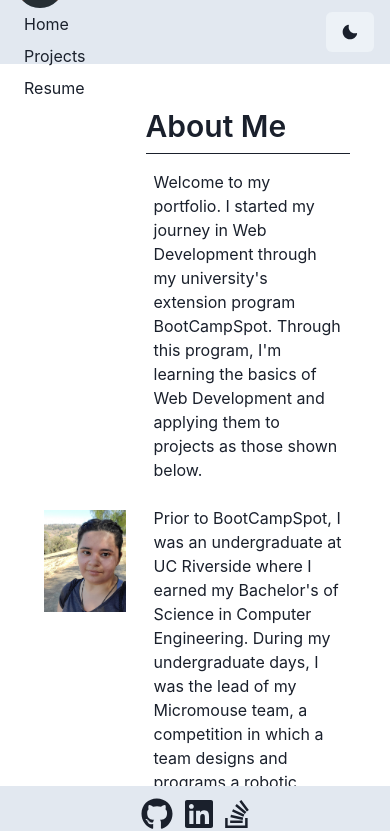
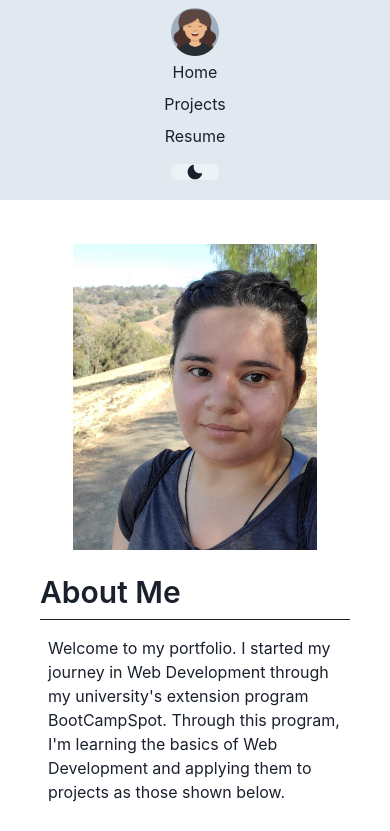
Before and after one commit to s-cabrera/Portfolio, a React (Create React App) app in the folder portfolio/: page / in a window 390 px wide. Shown: the top 831 px of the page. Built offline with nearby package versions, Linux system fonts and the light colour scheme.

Commit message:
Adjusted Responsive Design for Portfolio content, header, and footer

```diff
--- a/portfolio/src/pages/AboutMe.js
+++ b/portfolio/src/pages/AboutMe.js
@@ -13,19 +13,29 @@ import {
 
 function AboutMe(props) {
     return (
-        <Flex direction="row" alignItems="center" p={8}>
+        <Flex
+            direction={{
+                base:"column",
+                md:"row"
+            }}
+            alignItems={"center"}
+            p={8}
+        >
             <Image
                 m={3}
                 // p={2}
                 // backgroundColor="blue.200"
                 // border="1px"
-                boxSize="25%"
+                boxSize={{
+                    base:"75%",
+                    md:"25%"
+                }}
                 objectFit="cover"
                 src={developer_photo}
                 alt="Developer_Photo"
 
             />
-            <Stack direction="column" p={2} >
+            <Stack direction="column" p={2} h="full" >
                 <Text
                     fontSize="3xl"
                     fontWeight="semibold"
--- a/portfolio/src/pages/Contact.js
+++ b/portfolio/src/pages/Contact.js
@@ -1,9 +1,10 @@
+/*
 // import React, { useState }  from "react";
 
 // Here we import a helper function that will check if the email is valid
 // import { validateEmail } from '../utils/helpers';
 
-function Contact() {
+// function Contact() {
     // const [email, setEmail] = useState('');
     // const [message, setMessage] = useState('');
     // const [name, setName] = useState('');
@@ -59,9 +60,9 @@ function Contact() {
     //         setErrorMessage('');
     //   };
 
-    return (
-        <div>
-        {/* <form className="row justify-content-start text-start ms-2 col-10 col-lg-8 col-md-10 col-sm-10 py-3">
+    // return (
+    //     <div>
+         <form className="row justify-content-start text-start ms-2 col-10 col-lg-8 col-md-10 col-sm-10 py-3">
             <h3 className="">Contact</h3>
             <div className="">
                 <div className="mb-3">
@@ -105,9 +106,10 @@ function Contact() {
             <div className="ms-2">
               <p className="ps-2 error-text">{errorMessage}</p>
             </div>
-          )} */}
-        </div>
-    );
-}
+          )}
+        // </div>
+    // );
+// }
 
-export default Contact;
+// export default Contact;
+*/
--- a/portfolio/src/pages/Footer.js
+++ b/portfolio/src/pages/Footer.js
@@ -20,7 +20,8 @@ function Footer(props) {
         <Box
             as="footer"
             bg={useColorModeValue('gray.200', 'gray.700')}
-            sx={{ position: 'sticky', bottom: '0', }}
+            // sx={{ position: 'sticky', bottom: '0', }}
+            h="full"
             // border="1px"
         >
             <Center>
--- a/portfolio/src/pages/Header.js
+++ b/portfolio/src/pages/Header.js
@@ -18,7 +18,7 @@ const NavLink = (props) => (
   <Link
     px={2}
     py={1}
-    me={2}
+    me={{base: 0, sm: 2}}
     rounded={'md'}
     _hover={{
       textDecoration: 'none',
@@ -35,20 +35,30 @@ export default function Header({handlePageChange}) {
   const { colorMode, toggleColorMode } = useColorMode();
   // const { isOpen, onOpen, onClose } = useDisclosure();
   return (
-    <>
-      <Box bg={useColorModeValue('gray.200', 'gray.700')} px={4} height="maxHeight">
-        <Flex h={16} alignItems={'center'} justifyContent={'space-between'}>
+      <Box
+        bg={useColorModeValue('gray.200', 'gray.700')}
+        height="max-content"
+        py={2}
+        px={{ base:0, sm:2}}
+      >
+        <Flex
+          direction={{ base:"column", sm:"row" }}
+          alignItems={{ base:"center", sm:"center" }}
+          justifyContent={{base:"center", sm:"space-between"}}
+          // border="1px solid red"
+        >
           <Flex
             direction={{
               base:"column",
               sm:"row"
             }}
             alignItems={{
-              base:"start",
+              base:"center",
               sm:"center"
             }}
+            // border="1px solid aqua"
           >
-            <Avatar src={avatar} me={2}/>
+            <Avatar src={avatar} me={{base:0, sm:2}}/>
             <NavLink
                 href="#about-me"
                 text="Home"
@@ -70,12 +80,11 @@ export default function Header({handlePageChange}) {
                 handlePageChange={handlePageChange}
             />
           </Flex>
-          <Button onClick={toggleColorMode}>
+          <Button onClick={toggleColorMode} h="full" m={3}>
               {colorMode === 'light' ? <MoonIcon /> : <SunIcon />}
           </Button>
 
         </Flex>
       </Box>
-    </>
   );
 }
--- a/portfolio/src/pages/PortfolioContainer.js
+++ b/portfolio/src/pages/PortfolioContainer.js
@@ -1,7 +1,7 @@
 import React, { useState } from 'react';
 import Header from "./Header";
 import AboutMe from "./AboutMe";
-import Contact from "./Contact";
+// import Contact from "./Contact";
 import Portfolio from "./Portfolio";
 import Resume from "./Resume";
 
@@ -19,9 +19,9 @@ export default function PortfolioContainer() {
     if (currentPage === 'Resume') {
         return <Resume />;
       }
-    if (currentPage === 'Contact') {
-        return <Contact />;
-    }
+    // if (currentPage === 'Contact') {
+    //     return <Contact />;
+    // }
     return <AboutMe />;
   };
 
--- a/portfolio/src/pages/Resume.js
+++ b/portfolio/src/pages/Resume.js
@@ -1,35 +1,48 @@
 //Imports
 import React from "react";
 
+import {
+    Box,
+    Link,
+    // Heading,
+    Text,
+    // List,
+    ListItem,
+    // ListIcon,
+    // OrderedList,
+    UnorderedList
+} from "@chakra-ui/react"
+
+
 function Resume(props) {
     return (
-        <div className="ps-2 text-start py-3">
-            <p className="fs-5 text text-decoration-underline" >Resume</p>
-            <a href="https://docs.google.com/document/d/1NJH6z2xB7R2hKH3Lv2bGI11YP1hH4gKq3eATM1iFm5I/edit"
-                className="text-decoration-none my-4" rel="noreferrer" target="_blank">
+        <Box h="full" p={3}>
+            <Text fontSize="xl" fontWeight="semibold">Resume</Text>
+            <Link href="https://docs.google.com/document/d/1NJH6z2xB7R2hKH3Lv2bGI11YP1hH4gKq3eATM1iFm5I/edit"
+                color="blue.500" rel="noreferrer" target="_blank">
                 Click to View Resume
-            </a>
-            <p className="fs-5 text text-decoration-underline" >Front-end Proficiencies</p>
-            <ul className="skill-list">
-                <li>HTML</li>
-                <li>CSS</li>
-                <li>JavaScript</li>
-                <li>JQuery</li>
-                <li>Bootstrap</li>
-                <li>Handlebars</li>
-                <li>React.js</li>
-            </ul>
-            <p className="fs-5 text text-decoration-underline" >Back-end Proficiencies</p>
-            <ul className="skill-list">
-                <li>Node.js</li>
-                <li>APIs</li>
-                <li>Express</li>
-                <li>MySQL, Sequelize</li>
-                <li>MongoDB, Mongoose</li>
-                <li>REST</li>
-                <li>GraphQL</li>
-            </ul>
-        </div>
+            </Link>
+            <Text fontSize="xl" fontWeight="semibold">Front-end Proficiencies</Text>
+            <UnorderedList className="skill-list">
+                <ListItem>HTML</ListItem>
+                <ListItem>CSS</ListItem>
+                <ListItem>JavaScript</ListItem>
+                <ListItem>JQuery</ListItem>
+                <ListItem>Bootstrap</ListItem>
+                <ListItem>Handlebars</ListItem>
+                <ListItem>React.js</ListItem>
+            </UnorderedList>
+            <Text fontSize="xl" fontWeight="semibold">Back-end Proficiencies</Text>
+            <UnorderedList className="skill-list" h="full">
+                <ListItem>Node.js</ListItem>
+                <ListItem>APIs</ListItem>
+                <ListItem>Express</ListItem>
+                <ListItem>MySQL / Sequelize</ListItem>
+                <ListItem>MongoDB / Mongoose</ListItem>
+                <ListItem>REST</ListItem>
+                <ListItem h="full">GraphQL</ListItem>
+            </UnorderedList>
+        </Box>
     );
 }
 
```
